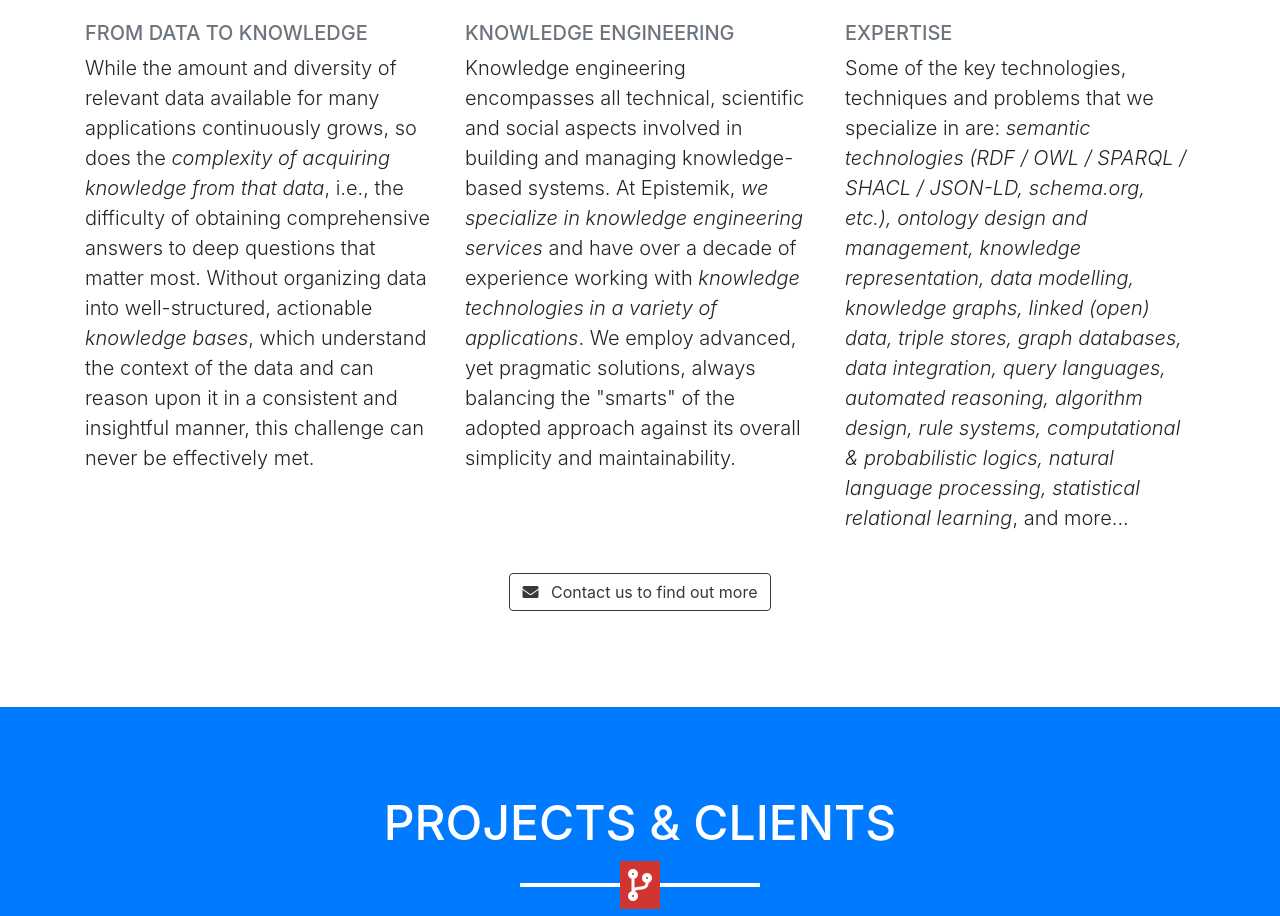
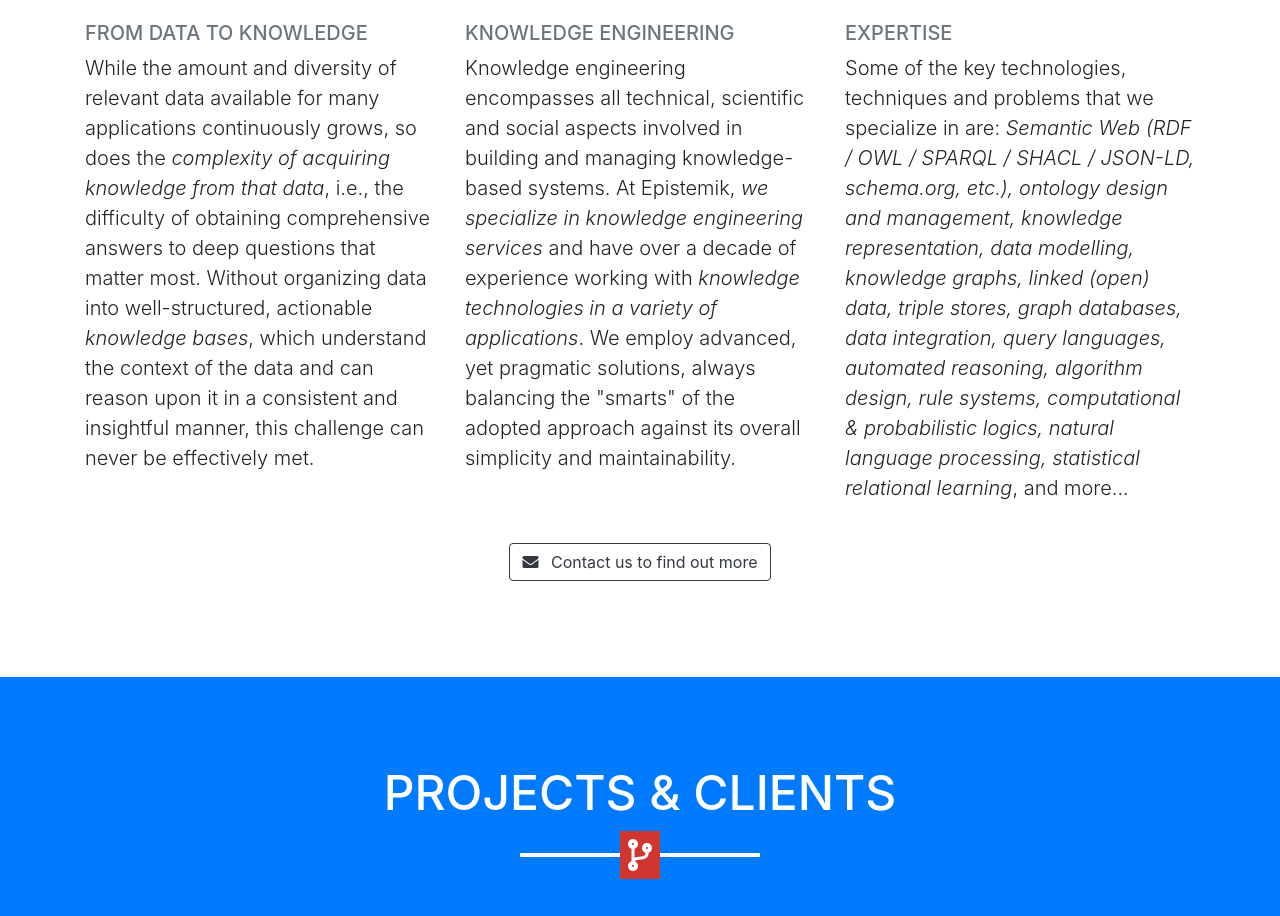
Before and after one commit to sklarman/sklarman.github.io, a website with bundled scripts: page index.html in a window 1280 px wide. Shown: the part 1035-1951 px from the top of the page. Built offline with nearby package versions, Linux system fonts and the light colour scheme.

Commit message:
index update

```diff
--- a/index.html
+++ b/index.html
@@ -124,7 +124,7 @@
                 <br>
               <h5 class="text-uppercase text-secondary mb-2">Expertise</h5>
             <p class="lead">Some of the key technologies, techniques and problems that we specialize in are:
-              <i>semantic technologies (RDF / OWL / SPARQL / SHACL / JSON-LD, schema.org, etc.), ontology design and management, knowledge representation, data modelling, knowledge graphs, linked (open) data, triple stores, graph databases, data integration, query languages, automated reasoning, algorithm design, rule systems, computational &amp; probabilistic logics, natural language processing, statistical relational learning</i>, and more...
+              <i>Semantic Web (RDF / OWL / SPARQL / SHACL / JSON-LD, schema.org, etc.), ontology design and management, knowledge representation, data modelling, knowledge graphs, linked (open) data, triple stores, graph databases, data integration, query languages, automated reasoning, algorithm design, rule systems, computational &amp; probabilistic logics, natural language processing, statistical relational learning</i>, and more...
               </p>
           </div>
 
```
